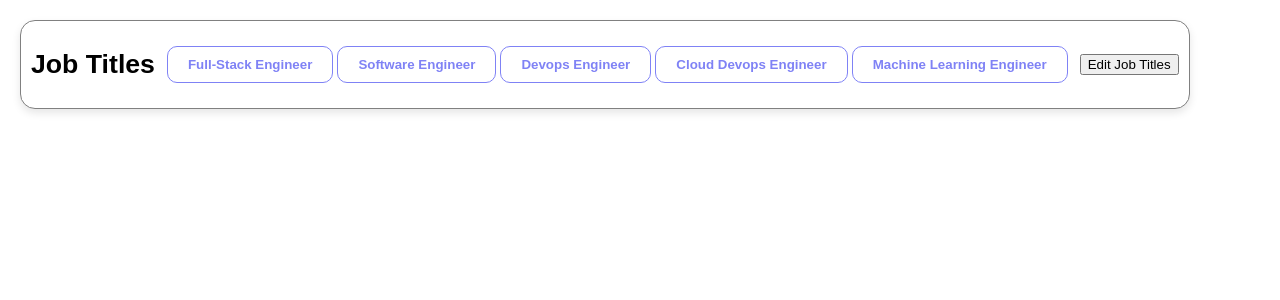
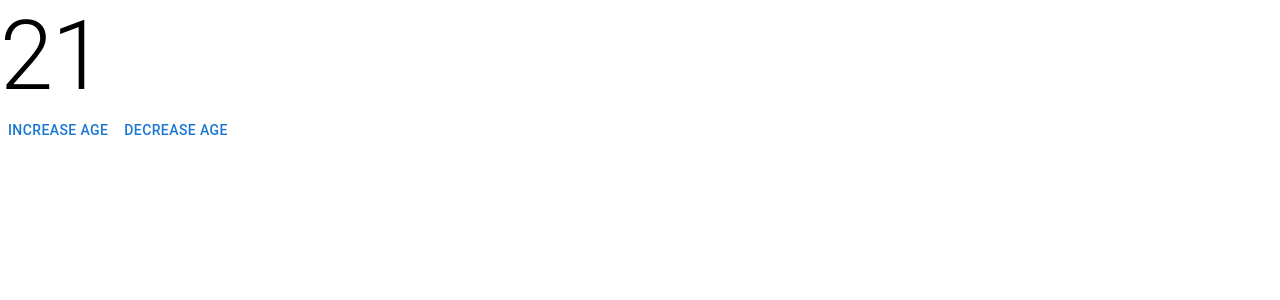
Before and after one commit to zappl-ai/zappply-ai-frontend-starter, a React (Create React App) app: page / in a window 1280 px wide. Shown: the top 300 px of the page. Built offline with nearby package versions, Linux system fonts and the light colour scheme.

Commit message:
[Ardy]: use state demo

```diff
--- a/src/App.js
+++ b/src/App.js
@@ -1,23 +1,14 @@
 import React, { useState } from 'react';
-import JobTargeting from './ComponentExample/JobTargetting';
-import JobSearchTargetting from './ComponentExample/JobSearchTargetting'; // Adjust the path as needed
+import JobTargeting from './JobTargeting/JobTargetting';
+import JobSearchTargetting from './JobSearchTargetting/JobSearchTargetting';
+import UseStateDemo from "./UseStateDemo"; // Adjust the path as needed
 
 const App = () => {
-    const [showJobSearch, setShowJobSearch] = useState(false);
-    const initialJobTitles = ['Full-Stack Engineer', 'Software Engineer', 'Devops Engineer', 'Cloud Devops Engineer', 'Machine Learning Engineer'];
 
-    const handleJobTargetClick = () => {
-        setShowJobSearch(true);
-    };
-
-    const handleClose = () => {
-        setShowJobSearch(false);
-    };
 
     return (
         <div>
-            <JobTargeting title="Job Titles" jobTitles={initialJobTitles} onOpen={handleJobTargetClick} />
-            {showJobSearch && <JobSearchTargetting initialJobTitles={initialJobTitles} onClose={handleClose} />}
+            <UseStateDemo />
         </div>
     );
 };
--- a/src/ComponentExample/JobTargetting.jsx
+++ /dev/null
@@ -1,22 +0,0 @@
-import React from 'react';
-import './JobTargetting.css'; // Assuming you have a corresponding CSS file for styles
-
-const JobTargeting = ({ title, jobTitles, onOpen }) => {
-    return (
-        <button onClick={onOpen} className="job-targeting-container">
-            <div className="title-box">
-                <h1>{title}</h1>
-            </div>
-            <div className="job-type-box">
-                {jobTitles.map((jobTitle, index) => (
-                    <div key={index} className="job-title-box">
-                        {jobTitle}
-                    </div>
-                ))}
-            </div>
-            <button onClick={onOpen}>Edit Job Titles</button>
-        </button>
-    );
-};
-
-export default JobTargeting;
--- /dev/null
+++ b/src/JobTargeting/JobTargetting.jsx
@@ -0,0 +1,53 @@
+import React, {useState} from 'react';
+import './JobTargetting.css';
+import JobSearchTargetting from "../JobSearchTargetting/JobSearchTargetting"; // Assuming you have a corresponding CSS file for styles
+
+
+const initialJobTitles = ['Full-Stack Engineer', 'Software Engineer', 'Devops Engineer', 'Cloud Devops Engineer', 'Machine Learning Engineer'];
+
+
+
+const JobTargeting = ({ title }) => {
+    const [showJobSearch, setShowJobSearch] = useState(false);
+
+    const handleJobTargetClick = () => {
+        setShowJobSearch(true);
+    };
+
+    const handleClose = () => {
+        setShowJobSearch(false);
+    };
+
+    const onOpen = () => {
+        setShowJobSearch(true);
+    }
+
+
+
+
+    return (
+        <>
+            <button onClick={onOpen} className="job-targeting-container">
+                <div className="title-box">
+                    <h1>{title}</h1>
+                </div>
+                <div className="job-type-box">
+                    {initialJobTitles.map((jobTitle, index) => (
+                        <div key={index} className="job-title-box">
+                            {jobTitle}
+                        </div>
+                    ))}
+                </div>
+            </button>
+
+            {
+                showJobSearch && (
+                    <JobSearchTargetting initialJobTitles={initialJobTitles} onClose={handleClose} />
+                )
+            }
+
+        </>
+    );
+};
+
+export default JobTargeting;
--- /dev/null
+++ b/src/UseStateDemo.jsx
@@ -0,0 +1,36 @@
+import React, {useState} from 'react';
+import {Box, Button, Typography} from "@mui/material";
+
+function UseStateDemo(props) {
+    const [age, setAge] = useState(21);
+
+    const handleIncreaseAge = () => {
+        setAge(age + 1);
+    }
+
+
+    return (
+
+        <Box>
+            <Typography
+                variant={"h1"}
+            >
+                {age}
+            </Typography>
+
+            <Button
+                onClick={handleIncreaseAge}
+            >
+                Increase Age
+            </Button>
+            <Button
+                onClick={() => setAge(age - 1)}
+            >
+                Decrease Age
+            </Button>
+        </Box>
+
+    );
+}
+
+export default UseStateDemo;
```
Also changed, not shown: src/AboutUsCard/AboutUsCard.jsx (added, +32 -0 lines), src/JobSearchTargetting/JobSearchTargetting.css (renamed from src/ComponentExample/JobSearchTargetting.css), src/JobSearchTargetting/JobSearchTargetting.jsx (renamed from src/ComponentExample/JobSearchTargetting.jsx), src/JobTargeting/JobTargetting.css (renamed from src/ComponentExample/JobTargetting.css), 1 other file (tests, documents, lock files or other folders).
